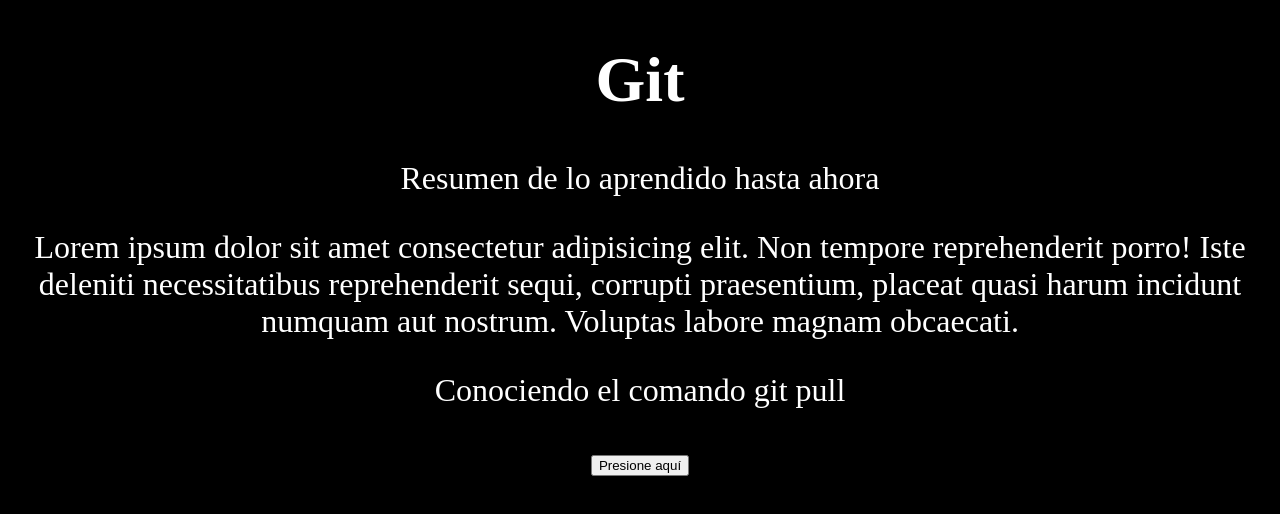
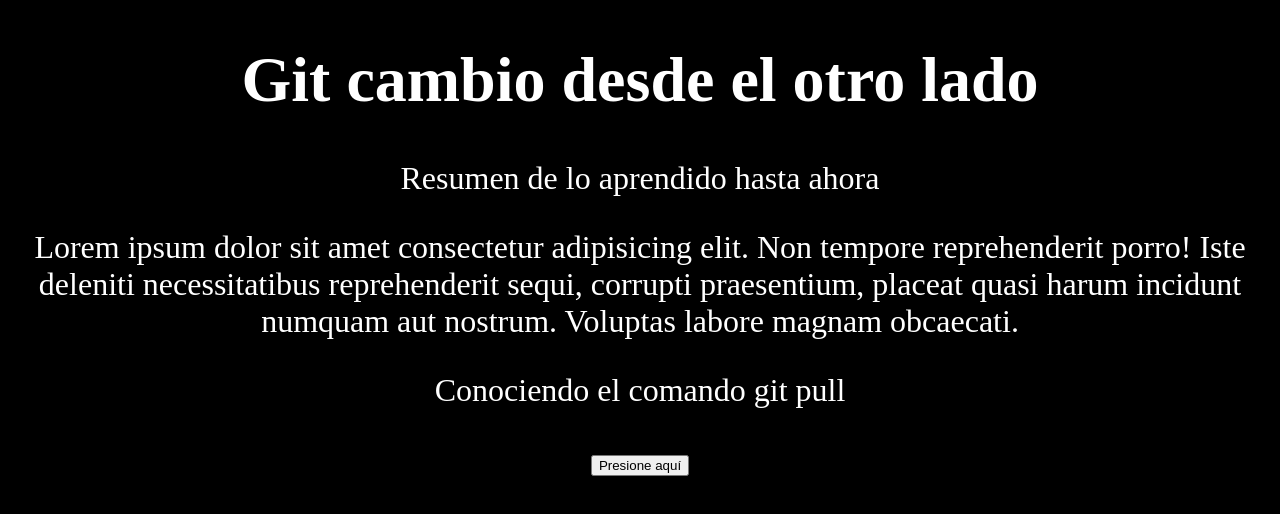
Before and after one commit to Victorossa/Esenciales-de-Git, a plain HTML site: page index.html in a window 1280 px wide. Drawn offline with Linux system fonts and the light colour scheme.

Commit message:
envio desde el primer proyecto

```diff
--- a/index.html
+++ b/index.html
@@ -8,7 +8,7 @@
     <title>Git</title>
 </head>
 <body>
-    <h1>Git</h1>
+    <h1>Git cambio desde el otro lado</h1>
     <p>Resumen de lo aprendido hasta ahora</p>
     <p>Lorem ipsum dolor sit amet consectetur adipisicing elit. Non tempore reprehenderit porro! Iste deleniti necessitatibus reprehenderit sequi, corrupti praesentium, placeat quasi harum incidunt numquam aut nostrum. Voluptas labore magnam obcaecati.</p>
     <p>Conociendo el comando git pull</p>
```
